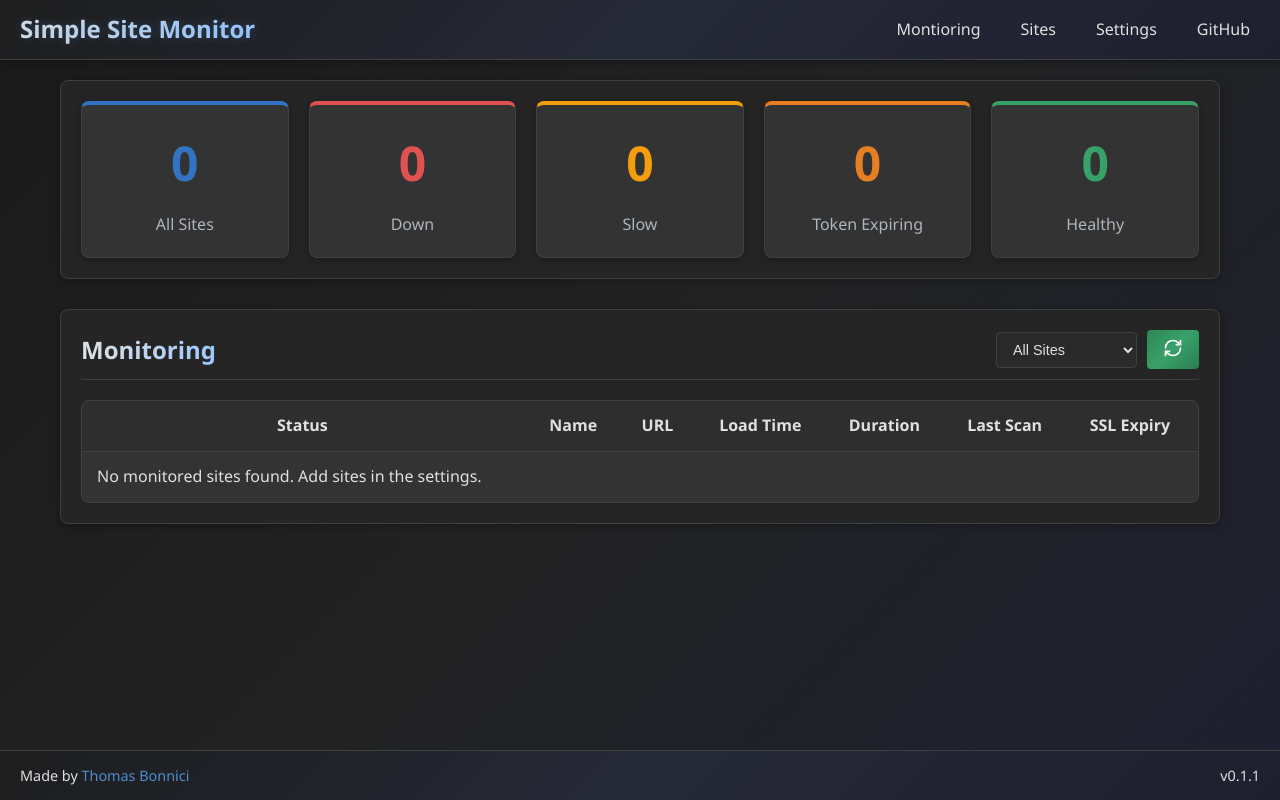
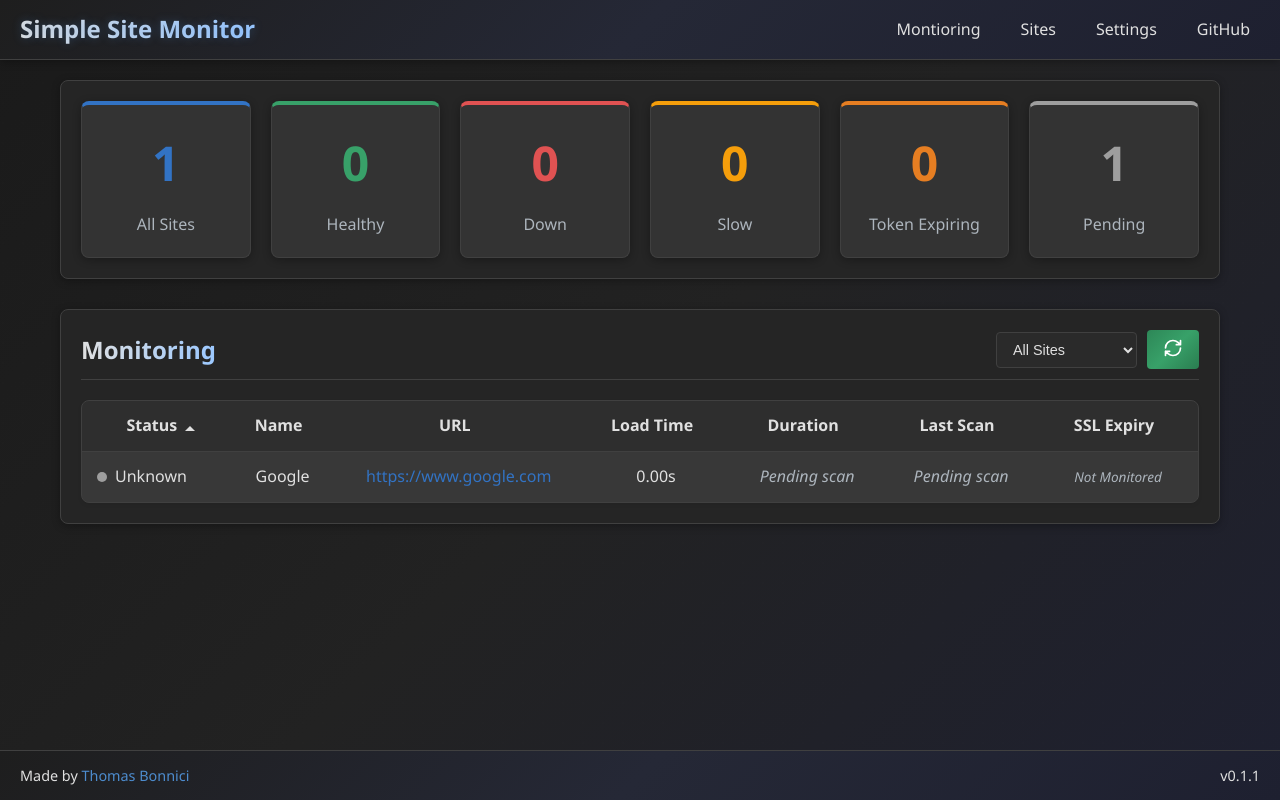
Before and after one commit to DarthTigerson/Simple-Site-Monitor, a FastAPI app: page / in a window 1280 px wide. Run offline with FastAPI, Linux system fonts and the light colour scheme.

Commit message:
Sites with unknown tag will now appear in monitoring page but will highlight that they the runner hasnt scanned it yet.

```diff
--- a/routes/home.py
+++ b/routes/home.py
@@ -65,6 +65,7 @@
         # Get the latest status for each site by name
         site_names = {site['name'] for site in config["sites"]}
         all_site_logs = []
+        unknown_sites_data = []  # To store sites with no logs yet
 
         for name in site_names:
             # Get the most recent log for this site
@@ -74,15 +75,38 @@
                 RunnerSiteLog.last_scan_time.desc()
             ).first()
 
-            if latest_log and latest_log.status != "unknown":
+            # Include all sites, even with unknown status
+            if latest_log:
                 all_site_logs.append(latest_log)
+            else:
+                # If no log exists yet, create a temporary dictionary with default values
+                # to represent an unknown status site
+                site_url = ""
+                for site in config["sites"]:
+                    if site["name"] == name:
+                        site_url = site["url"]
+                        break
+
+                # Create a dummy log entry for display purposes only
+                unknown_sites_data.append({
+                    "id": "temp_" + name,
+                    "name": name,
+                    "url": site_url,
+                    "status": "unknown",
+                    "response_time": "0.00s",
+                    "created_at": "Just added",
+                    "last_scan": "Pending scan",
+                    "duration": "Pending scan",
+                    "ssl_days_remaining": None
+                })
 
         # Create stats for the status summary
-        total_sites = len(all_site_logs)
+        total_sites = len(site_names)  # Use all sites from config
         down_sites = sum(1 for log in all_site_logs if log.status == "down")
         slow_sites = sum(1 for log in all_site_logs if log.status == "slow")
         token_alert_sites = sum(1 for log in all_site_logs if log.status == "token_alert")
         healthy_sites = sum(1 for log in all_site_logs if log.status == "up" or log.status == "healthy")
+        unknown_sites = total_sites - down_sites - slow_sites - token_alert_sites - healthy_sites
 
         # Prepare site logs for display
         display_logs = []
@@ -114,16 +138,23 @@
                 "ssl_days_remaining": log.ssl_days_remaining
             })
 
-        # Sort by status priority (down, slow, token_alert, healthy)
+        # Add the unknown sites to the display logs
+        display_logs.extend(unknown_sites_data)
+
+        # Sort by status priority (healthy, down, slow, token_alert, unknown)
         def status_priority(log):
-            if log["status"] == "down":
-                return 0
+            if log["status"] == "up" or log["status"] == "healthy":
+                return 0  # Healthy sites first
+            elif log["status"] == "down":
+                return 1
             elif log["status"] == "slow":
-                return 1
+                return 2
             elif log["status"] == "token_alert":
-                return 2
+                return 3
+            elif log["status"] == "unknown":
+                return 4  # Unknown sites last
             else:
-                return 3
+                return 0  # Default to healthy for any other status
 
         display_logs.sort(key=status_priority)
 
@@ -138,7 +169,8 @@
                     "down": down_sites,
                     "slow": slow_sites,
                     "expiring": token_alert_sites,
-                    "healthy": healthy_sites
+                    "healthy": healthy_sites,
+                    "unknown": unknown_sites
                 }
             }
         )
--- a/static/css/home.css
+++ b/static/css/home.css
@@ -6,6 +6,7 @@
 
 :root {
     --expiring-color: #e67e22;
+    --unknown-color: #9e9e9e;  /* Gray color for unknown status */
 }
 
 /* Sites Dashboard Section */
@@ -193,6 +194,10 @@
     border-top: 4px solid var(--expiring-color);
 }
 
+.status-card.unknown {
+    border-top: 4px solid var(--unknown-color);
+}
+
 .status-number {
     font-size: 3rem;
     font-weight: 700;
@@ -217,6 +222,10 @@
 
 .status-card.expiring .status-number {
     color: var(--expiring-color);
+}
+
+.status-card.unknown .status-number {
+    color: var(--unknown-color);
 }
 
 .status-label {
@@ -303,6 +312,10 @@
     background-color: rgba(230, 126, 34, 0.05);
 }
 
+.log-row.unknown {
+    background-color: rgba(158, 158, 158, 0.05);
+}
+
 /* Status indicators */
 .status-indicator {
     display: inline-block;
@@ -326,6 +339,10 @@
 
 .status-indicator.expiring {
     background-color: var(--expiring-color);
+}
+
+.status-indicator.unknown {
+    background-color: var(--unknown-color);
 }
 
 .url-cell {
@@ -711,3 +728,9 @@
     border-right: 5px solid transparent;
     border-top: 5px solid var(--text-color);
 }
+
+/* Pending scan styling */
+.pending-scan {
+    color: var(--secondary-text-color);
+    font-style: italic;
+}
--- a/static/js/home.js
+++ b/static/js/home.js
@@ -315,6 +315,8 @@
                     row.style.display = '';
                 } else if (filterValue === 'healthy' && row.classList.contains('success')) {
                     row.style.display = '';
+                } else if (filterValue === 'unknown' && row.classList.contains('unknown')) {
+                    row.style.display = '';
                 } else {
                     row.style.display = 'none';
                 }
@@ -419,6 +421,8 @@
                     } else if (filter === 'expiring' && row.classList.contains('expiring')) {
                         row.style.display = '';
                     } else if (filter === 'healthy' && row.classList.contains('success')) {
+                        row.style.display = '';
+                    } else if (filter === 'unknown' && row.classList.contains('unknown')) {
                         row.style.display = '';
                     } else {
                         row.style.display = 'none';
@@ -590,10 +594,11 @@
 function compareStatus(rowA, rowB, ascending) {
     // Get status priority based on class names
     const statusPriority = {
-        'error': 1,    // Down
-        'warning': 2,  // Slow
-        'expiring': 3, // Token Expiring
-        'success': 4   // Healthy
+        'success': 1,   // Healthy
+        'error': 2,     // Down
+        'warning': 3,   // Slow
+        'expiring': 4,  // Token Expiring
+        'unknown': 5    // Unknown/Pending
     };
 
     // Determine row status from the class
@@ -601,6 +606,7 @@
         if (row.classList.contains('error')) return 'error';
         if (row.classList.contains('warning')) return 'warning';
         if (row.classList.contains('expiring')) return 'expiring';
+        if (row.classList.contains('unknown')) return 'unknown';
         return 'success';
     };
 
--- a/templates/home.html
+++ b/templates/home.html
@@ -6,6 +6,10 @@
         <div class="status-card total" data-filter="all">
             <div class="status-number">{{ stats.total }}</div>
             <div class="status-label">All Sites</div>
+        </div>
+        <div class="status-card success" data-filter="healthy">
+            <div class="status-number">{{ stats.healthy }}</div>
+            <div class="status-label">Healthy</div>
         </div>
         <div class="status-card error" data-filter="down">
             <div class="status-number">{{ stats.down }}</div>
@@ -19,10 +23,12 @@
             <div class="status-number">{{ stats.expiring }}</div>
             <div class="status-label">Token Expiring</div>
         </div>
-        <div class="status-card success" data-filter="healthy">
-            <div class="status-number">{{ stats.healthy }}</div>
-            <div class="status-label">Healthy</div>
+        {% if stats.unknown > 0 %}
+        <div class="status-card unknown" data-filter="unknown">
+            <div class="status-number">{{ stats.unknown }}</div>
+            <div class="status-label">Pending</div>
         </div>
+        {% endif %}
     </div>
 
     <section class="sites-dashboard">
@@ -31,10 +37,13 @@
             <div class="header-actions">
                 <select id="logFilter" class="form-control">
                     <option value="all">All Sites</option>
+                    <option value="healthy">Healthy</option>
                     <option value="down">Down</option>
                     <option value="slow">Slow</option>
                     <option value="expiring">Token Expiring</option>
-                    <option value="healthy">Healthy</option>
+                    {% if stats.unknown > 0 %}
+                    <option value="unknown">Pending</option>
+                    {% endif %}
                 </select>
                 <button id="refreshDashboardBtn" class="btn btn-success">
                     <svg viewBox="0 0 24 24" fill="none" xmlns="http://www.w3.org/2000/svg" width="20" height="20">
@@ -68,25 +77,40 @@
                             {% if log.status == 'down' %}error
                             {% elif log.status == 'slow' %}warning
                             {% elif log.status == 'token_alert' %}expiring
+                            {% elif log.status == 'unknown' %}unknown
                             {% else %}success{% endif %}">
                             <td>
                                 <span class="status-indicator
                                     {% if log.status == 'down' %}error
                                     {% elif log.status == 'slow' %}warning
                                     {% elif log.status == 'token_alert' %}expiring
+                                    {% elif log.status == 'unknown' %}unknown
                                     {% else %}success{% endif %}"></span>
                                 <span class="status-text">
                                     {% if log.status == 'down' %}Down
                                     {% elif log.status == 'slow' %}Slow
                                     {% elif log.status == 'token_alert' %}Token Expiring
+                                    {% elif log.status == 'unknown' %}Unknown
                                     {% else %}Healthy{% endif %}
                                 </span>
                             </td>
                             <td>{{ log.name }}</td>
                             <td class="url-cell"><a href="{{ log.url }}" target="_blank">{{ log.url }}</a></td>
                             <td>{{ log.response_time }}</td>
-                            <td>{{ log.duration }}</td>
-                            <td>{{ log.last_scan }}</td>
+                            <td>
+                                {% if log.status == 'unknown' %}
+                                <span class="pending-scan">Pending scan</span>
+                                {% else %}
+                                {{ log.duration }}
+                                {% endif %}
+                            </td>
+                            <td>
+                                {% if log.status == 'unknown' %}
+                                <span class="pending-scan">Pending scan</span>
+                                {% else %}
+                                {{ log.last_scan }}
+                                {% endif %}
+                            </td>
                             <td class="ssl-days-cell">
                                 {% if log.ssl_days_remaining is not none and log.ssl_days_remaining > 0 %}
                                     <span class="ssl-days {% if log.ssl_days_remaining <= 30 %}expiring{% endif %}">
```
Also changed, not shown: changelog.md (added).
